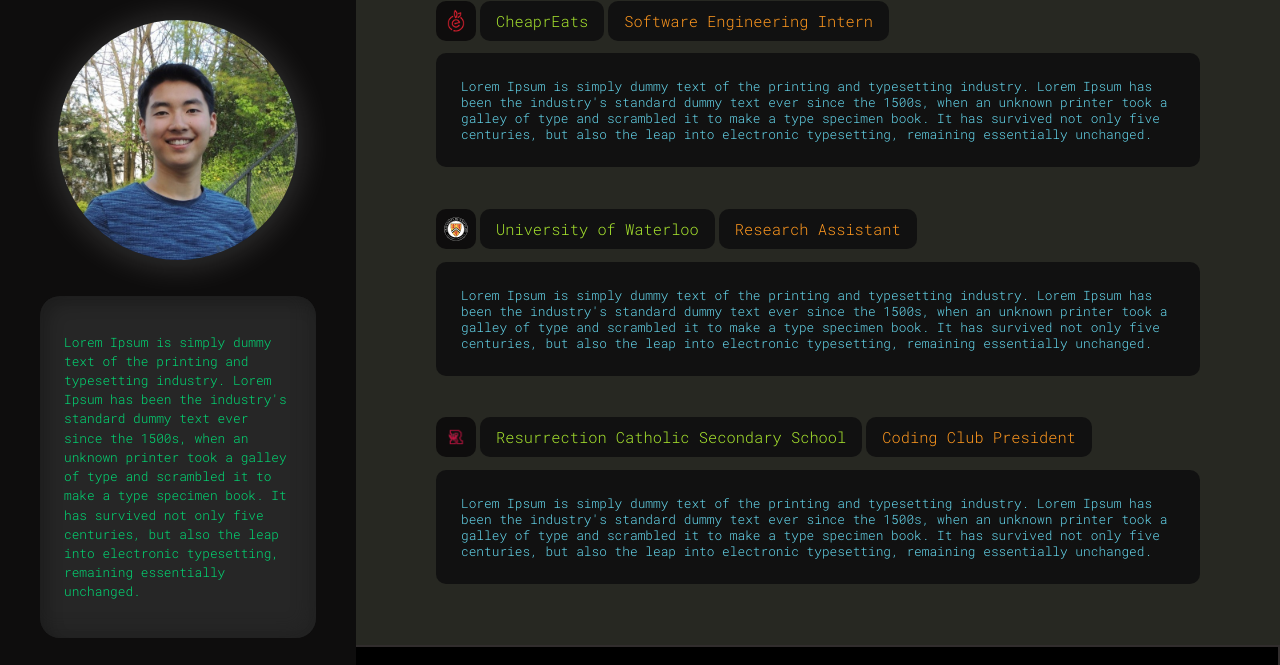
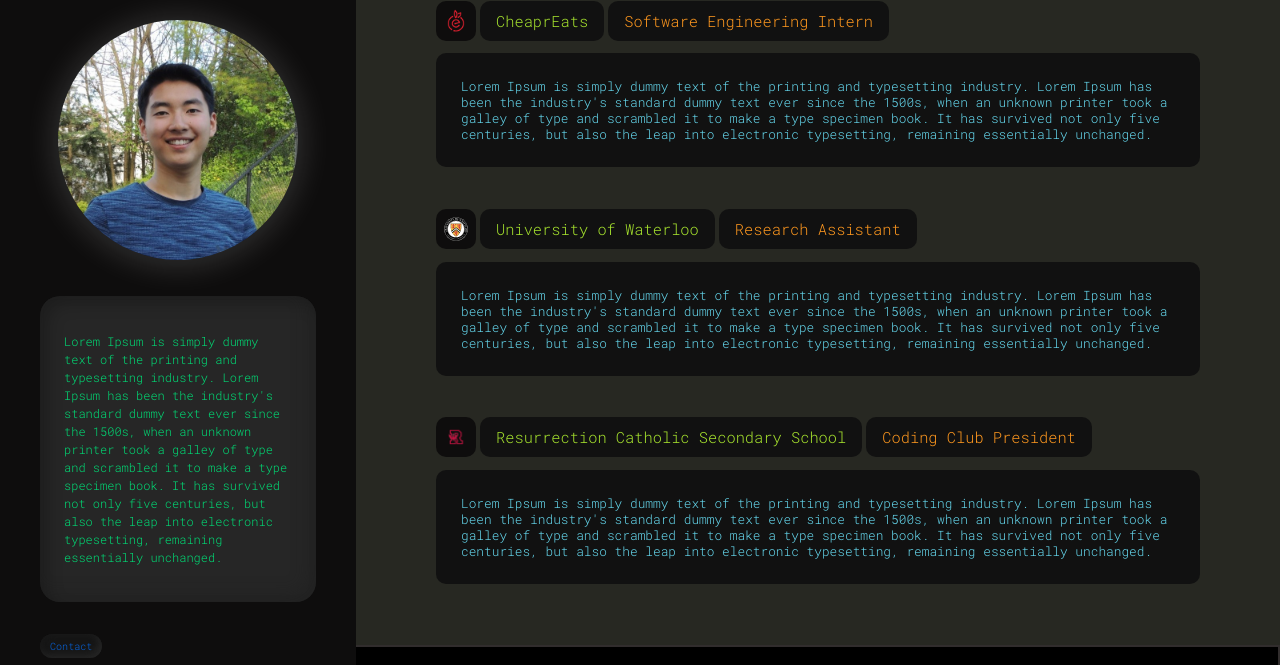
Before and after one commit to AstericWeb/Standard-Template, a plain HTML site: page index.html in a window 1280 px wide. Shown: the part 122-787 px from the top of the page. Drawn offline with Linux system fonts and the light colour scheme.

Commit message:
Header font size and bio text size

```diff
--- a/styles.css
+++ b/styles.css
@@ -9,7 +9,7 @@ html,body {
 }
 .intro-header {
     font-weight: lighter;
-    font-size: 1em;
+    font-size: 0.9em;
 }
 .text-wrap {
     background-color: #161616;
@@ -52,7 +52,7 @@ html,body {
     box-shadow: 0 2px 35px 0 rgba(255, 255, 255, 0.2), 0 2px 10px 0 rgba(0, 0, 0, 0.19);
 }
 .bio-container {
-    font-size: 0.8em;
+    font-size: 0.75em;
     margin: 2vh;
     border-radius: 20px;
     background: #262626;
```
